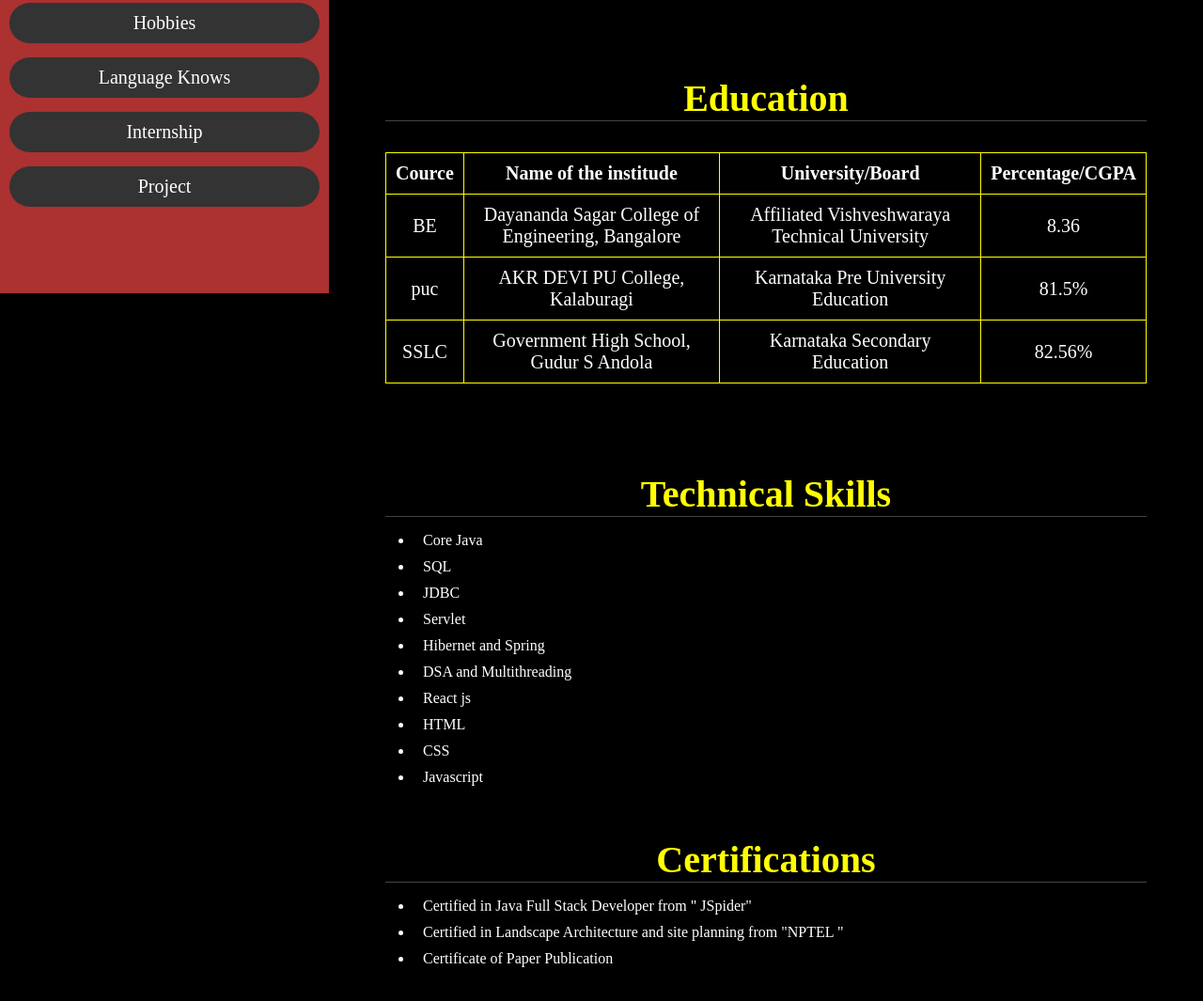
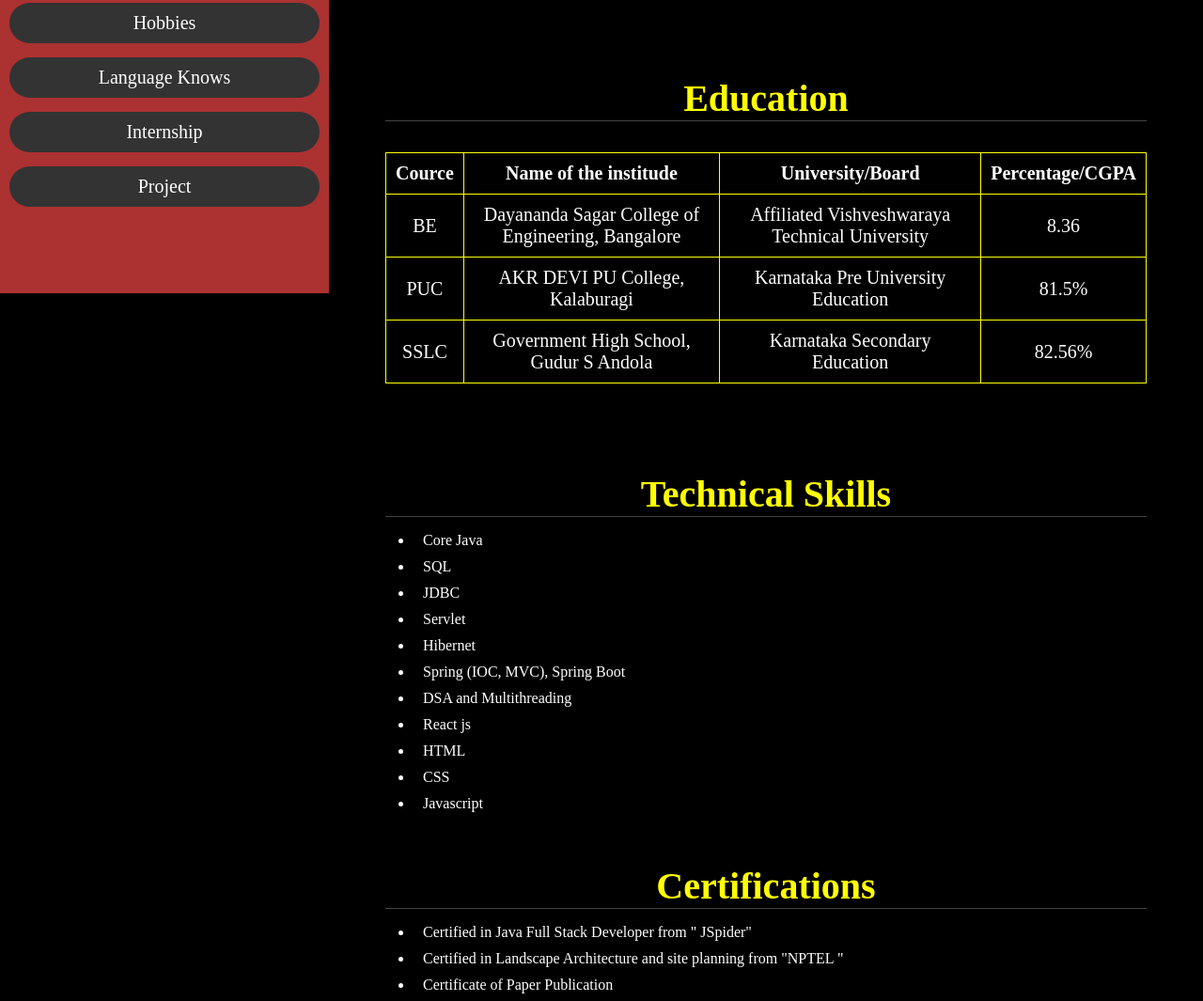
Before and after one commit to AkashRathod031/Portfolio, a plain HTML site: page index.html in a window 1280 px wide. Shown: the part 488-1553 px from the top of the page at 94% size. Drawn offline with Linux system fonts and the light colour scheme.

Commit message:
Update index.html

```diff
--- a/index.html
+++ b/index.html
@@ -55,7 +55,7 @@
             <td>8.36</td>
         </tr>
         <tr>
-            <td>puc</td>
+            <td>PUC</td>
             <td>AKR DEVI PU College, Kalaburagi</td>
             <td>Karnataka Pre University Education</td>
             <td>81.5%</td>
@@ -77,7 +77,8 @@
         <li>SQL</li>
         <li>JDBC</li>
         <LI>Servlet</LI>
-        <li>Hibernet and Spring </li>
+        <li>Hibernet</li>
+        <li>Spring (IOC, MVC), Spring Boot</li>
         <li>DSA and Multithreading </li>
         <li>React js</li>
         <li>HTML</li>
@@ -128,12 +129,12 @@
             <section class="Project" id="Project">
                 <div class="Row">
                     <div class="det">
-                        <h3><span>Internship-1 : </span>Transheight Consultants Pvt ltd</h3>
+                        <h3><span>Internship-1: </span>Transheight Consultants Pvt ltd</h3>
                         <h3><span>Title: </span>Detailed Project Report</h3>
                         <h3><span>Role: </span>Intern</h3>
 
                 <h3><span>Description: </span>Estimation and Drawing Preparation  </h3>
-                    <h3><span>Duration :</span>1 month</h3>
+                    <h3><span>Duration: </span>1 month</h3>
 
 
                 </div>
@@ -163,7 +164,7 @@
                     <h3><span>Programming Language Used For Implementation : </span>React js</h3>
                     <h3><span>Concepts Used:  </span>Reusable Componets, Functional Components, Uncontrol Form,axios,Methods</h3>
                     <h3><span>Frontend Technologies: </span>React-JS(JavaScript Library), Html, CSS, JavaScript</h3>
-                    <h3><span>Tools Used : </span>Visual Studio Code</h3>
+                    <h3><span>Tools Used: </span>Visual Studio Code</h3>
                 </div>
 
 </div>
```
